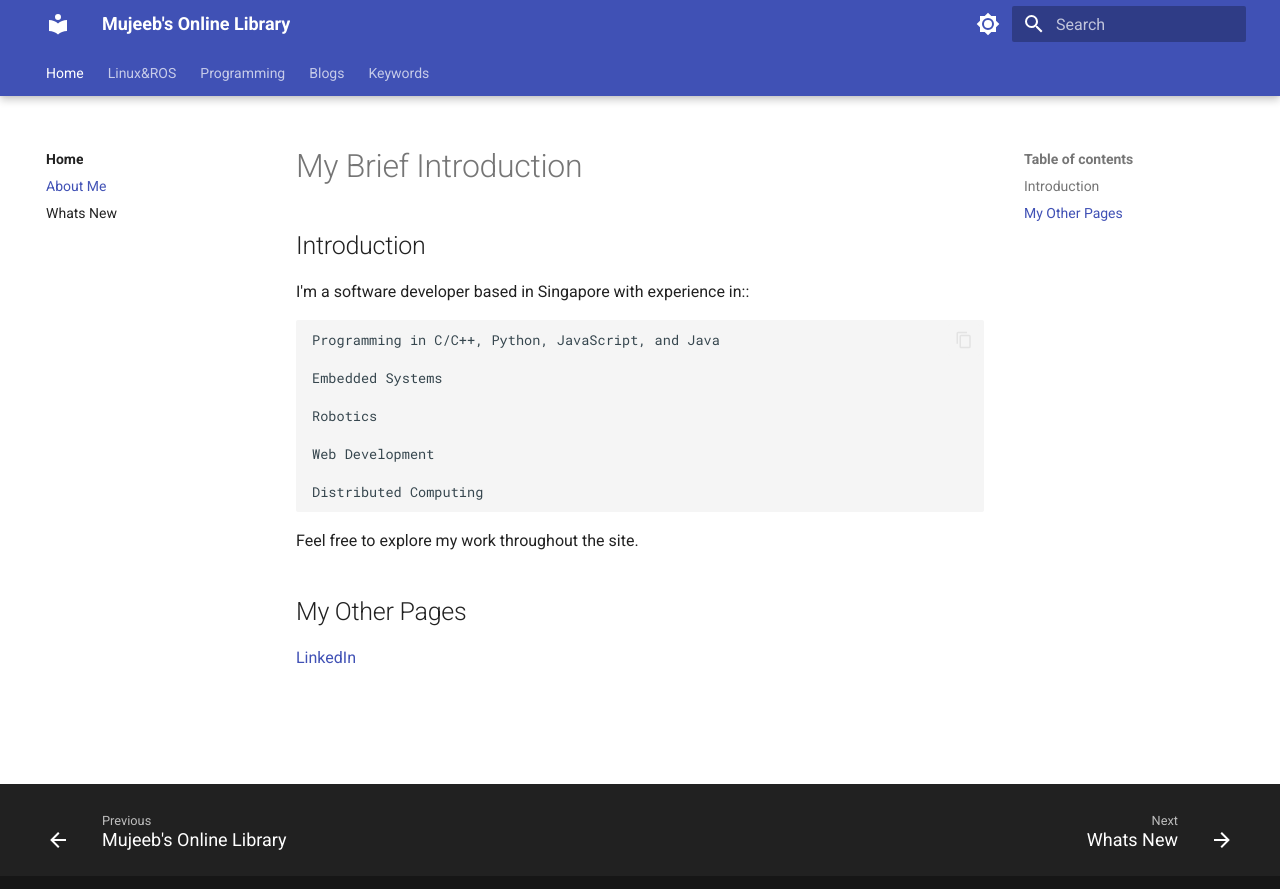
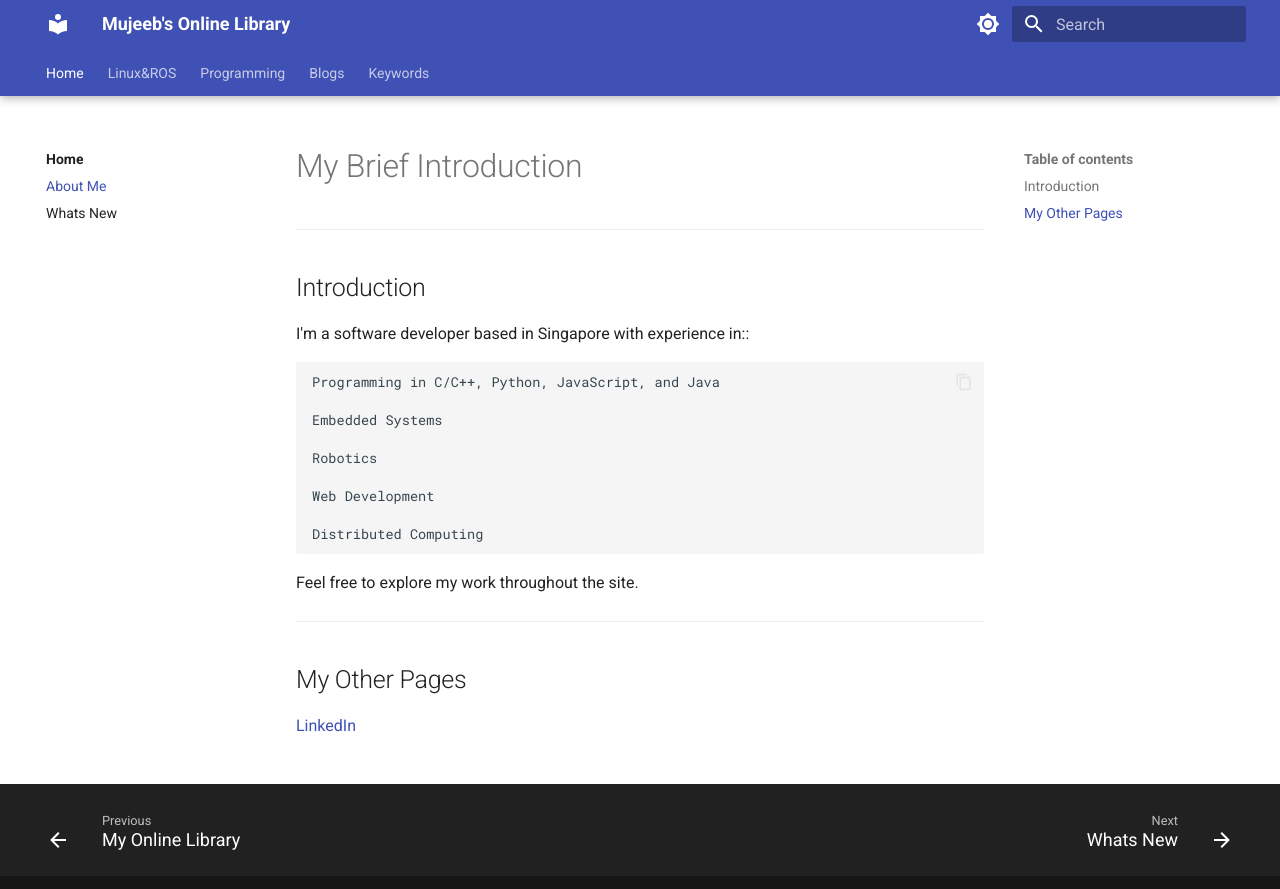
Before and after one commit to alohamujeeb/alohamujeeb.github.io, an MkDocs documentation site: the page built from docs/about/aboutme.md, in a window 1280 px wide. Shown: the top 889 px of the page. Built offline with MkDocs 1.6.1 and Material for MkDocs 9.7.7, drawn with Linux system fonts in a browser that asks for light colours.

Commit message:
files restured

```diff
--- a/docs/about/aboutme.md
+++ b/docs/about/aboutme.md
@@ -1,5 +1,5 @@
 # My Brief Introduction
-
+---
 ## Introduction
 
 I'm a software developer based in Singapore with experience in::
@@ -16,5 +16,6 @@ I'm a software developer based in Singapore with experience in::
 
 Feel free to explore my work throughout the site.
 
+---
 ## My Other Pages
 [LinkedIn](https://www.linkedin.com/in/alohamujeeb/){:target="_blank"}
--- a/mkdocs.yml
+++ b/mkdocs.yml
@@ -1,6 +1,6 @@
 ---
 site_name: Mujeeb's Online Library
-site_url: https://alohamujeeb.github.io/index.html
+site_url: https://alohamujeeb.github.io/
 extra:
   generator: false #Disable footer with "Made with Material for MkDocs" message
 
@@ -76,9 +76,10 @@ plugins:
 # Page tree
 nav:
   - Home:
-    - Mujeeb's Online Library: index.md
+    - My Online Library: index.md
     - About Me: about/aboutme.md
     - Whats New: whatsnew.md
+
   - Linux&ROS:
     - Linux-ROS2:
       - tutorials/index.md
```
Also changed, not shown: docs/about/contact.md (+1 -0 lines), docs/index.md (+3 -0 lines), docs/whatsnew.md (+2 -0 lines).
